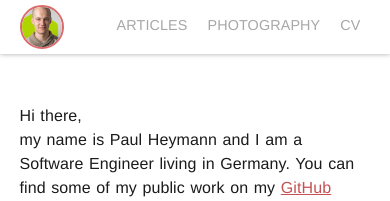
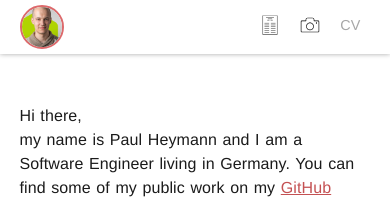
Before and after one commit to pheymann/paulheymann-website, a Jekyll site: the page built from index.md, in a window 390 px wide. Shown: the top 201 px of the page. Built offline with Jekyll 4.4.1, drawn with Linux system fonts in a browser that asks for light colours; nearby versions of some CDN libraries.

Commit message:
layout(navigation): added mobile icons

```diff
--- a/_layouts/basic.html
+++ b/_layouts/basic.html
@@ -34,10 +34,20 @@
           <a href="{{ site.baseurl }}/cv.pdf">CV</a>
         </div>
         <div class="navigation-element">
-            <a href="{{ site.baseurl }}/photos">Photography</a>
-          </div>
+          <a class="mobile" href="{{ site.baseurl }}/photos">
+            <img src="{{ site.baseurl }}/assets/img/camera.svg" alt="mobile photography link">
+          </a>
+          <a class="browser" href="{{ site.baseurl }}/photos">
+            Photography
+          </a>
+        </div>
         <div class="navigation-element">
-          <a href="{{ site.baseurl }}/articles">Articles</a>
+          <a class="mobile" href="{{ site.baseurl }}/articles">
+            <img src="{{ site.baseurl }}/assets/img/article.svg" alt="mobile article link">
+          </a>
+          <a class="browser" href="{{ site.baseurl }}/articles">
+            Article
+          </a>
         </div>
 
         <div class="clearfix"></div>
--- a/_sass/basic.scss
+++ b/_sass/basic.scss
@@ -175,6 +175,37 @@ header {
                     color: $active-color;
                 }
             }
+
+            .mobile {
+                display: none;
+            }
+
+            .browser {
+                display: inline-block;
+            }
+
+            @media only screen and (max-width: $breakpoint-large) {
+                .mobile {
+                    display: inline-block;
+
+                    img {
+                        height: 20px;
+                        width: auto;
+
+                        &:hover {
+                            fill: $hover-color;
+                        }
+
+                        &:active {
+                            fill: $active-color;
+                        }
+                    }
+                }
+
+                .browser {
+                    display: none;
+                }
+            }
         }
     }
 
```
Also changed, not shown: assets/img/article.svg (added), assets/img/camera.svg (added), 1 other file.
